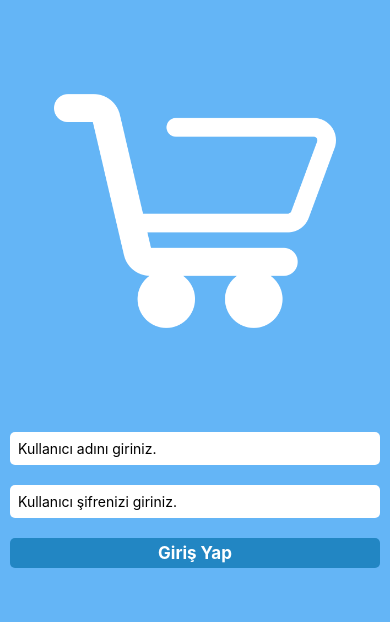
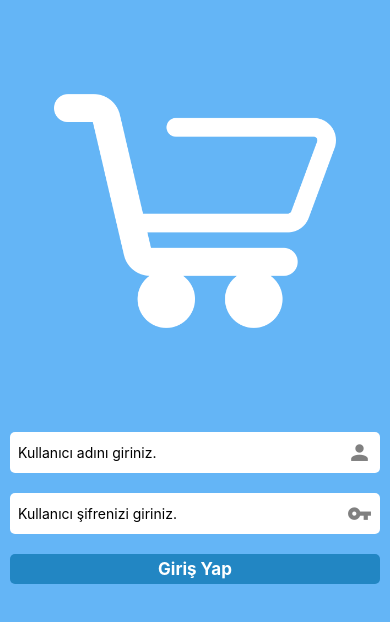
Before and after one commit to burak-balci/ReactNative, a React Native app in the folder dukkanApp/: screen /LoginPage in a window 390 px wide. Shown: the top 622 px of the page. Built offline with nearby package versions, Linux system fonts and the light colour scheme.

Commit message:
vector icons for login page

```diff
--- a/dukkanApp/package.json
+++ b/dukkanApp/package.json
@@ -24,7 +24,8 @@
     "react-native-dotenv": "^3.3.1",
     "react-native-eject": "^0.1.2",
     "react-native-safe-area-context": "^4.3.3",
-    "react-native-screens": "^3.16.0"
+    "react-native-screens": "^3.16.0",
+    "react-native-vector-icons": "^9.2.0"
   },
   "devDependencies": {
     "@babel/core": "^7.12.9",
--- a/dukkanApp/src/components/Input/Input.js
+++ b/dukkanApp/src/components/Input/Input.js
@@ -1,16 +1,20 @@
 import React from 'react';
 import {TextInput, View} from 'react-native';
+import Icon from 'react-native-vector-icons/MaterialCommunityIcons';
 
 import styles from './Input.style';
 
-const Input = ({placeholder, value, onType}) => {
+const Input = ({placeholder, value, onType, IconName, isSecure}) => {
   return (
     <View style={styles.container}>
       <TextInput
+        style={styles.input}
         value={value}
         onChangeText={onType}
         placeholder={placeholder}
+        secureTextEntry={isSecure}
       />
+      <Icon name={IconName} size={25} color="gray" />
     </View>
   );
 };
--- a/dukkanApp/src/components/Input/Input.style.js
+++ b/dukkanApp/src/components/Input/Input.style.js
@@ -6,5 +6,9 @@ export default StyleSheet.create({
     margin: 10,
     backgroundColor: 'white',
     borderRadius: 5,
+    flexDirection: 'row',
+  },
+  input: {
+    flex: 1,
   },
 });
--- a/dukkanApp/src/pages/Login/Login.js
+++ b/dukkanApp/src/pages/Login/Login.js
@@ -1,5 +1,5 @@
 import React from 'react';
-import {View, Text, Image} from 'react-native';
+import {View, Image} from 'react-native';
 import Button from '../../components/Button';
 import Input from '../../components/Input';
 import styles from './Login.style';
@@ -29,12 +29,15 @@ const Login = () => {
             <Input
               placeholder="Kullanıcı adını giriniz."
               value={values.username}
-              onType={handleChange('username')}
+              onType={handleChange('abacus')}
+              IconName="account"
             />
             <Input
               placeholder="Kullanıcı şifrenizi giriniz."
               value={values.password}
               onType={handleChange('password')}
+              IconName="key"
+              isSecure
             />
             <Button onPress={handleSubmit} text="Giriş Yap" />
           </View>
```
Also changed, not shown: 2 other files (tests, documents, lock files or other folders).
